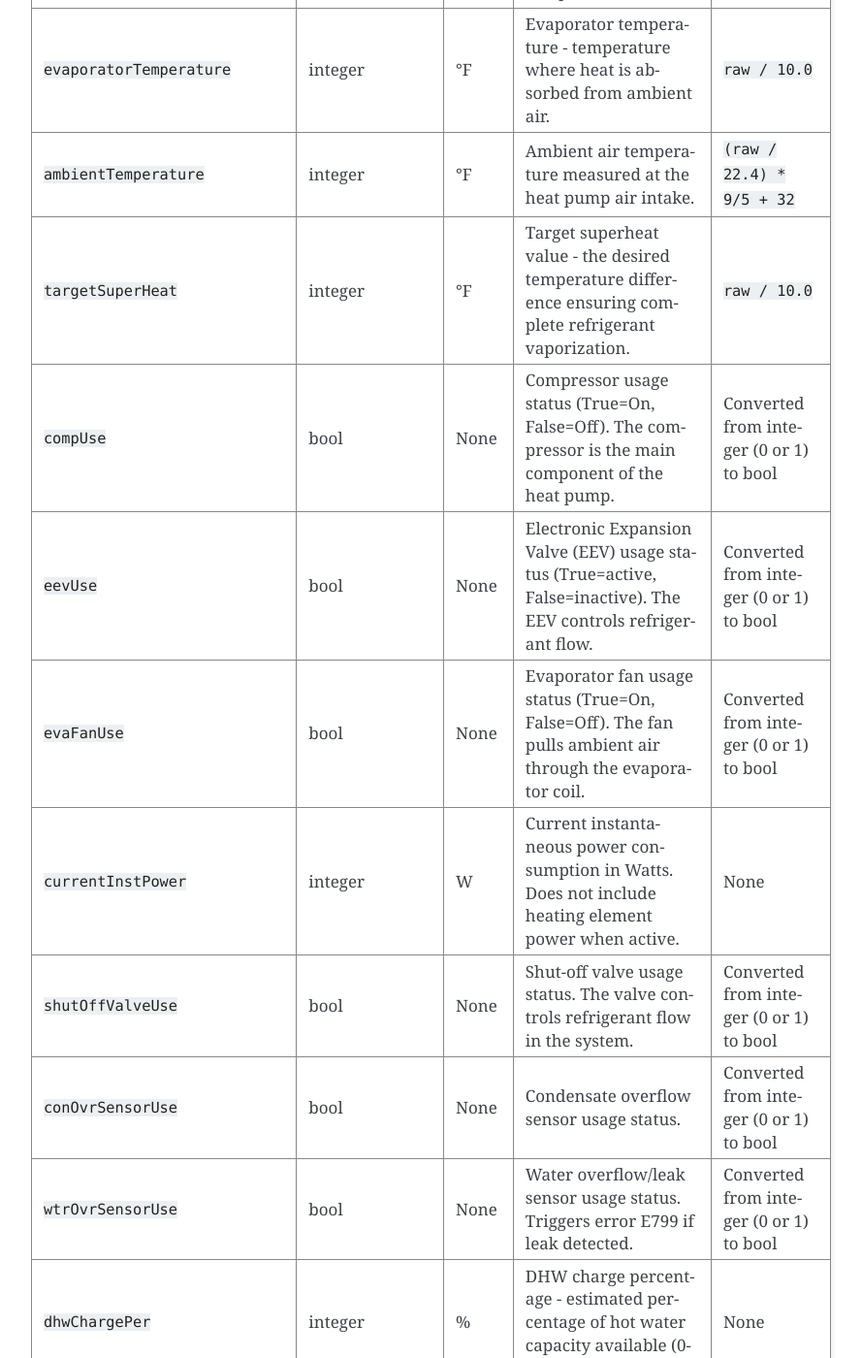
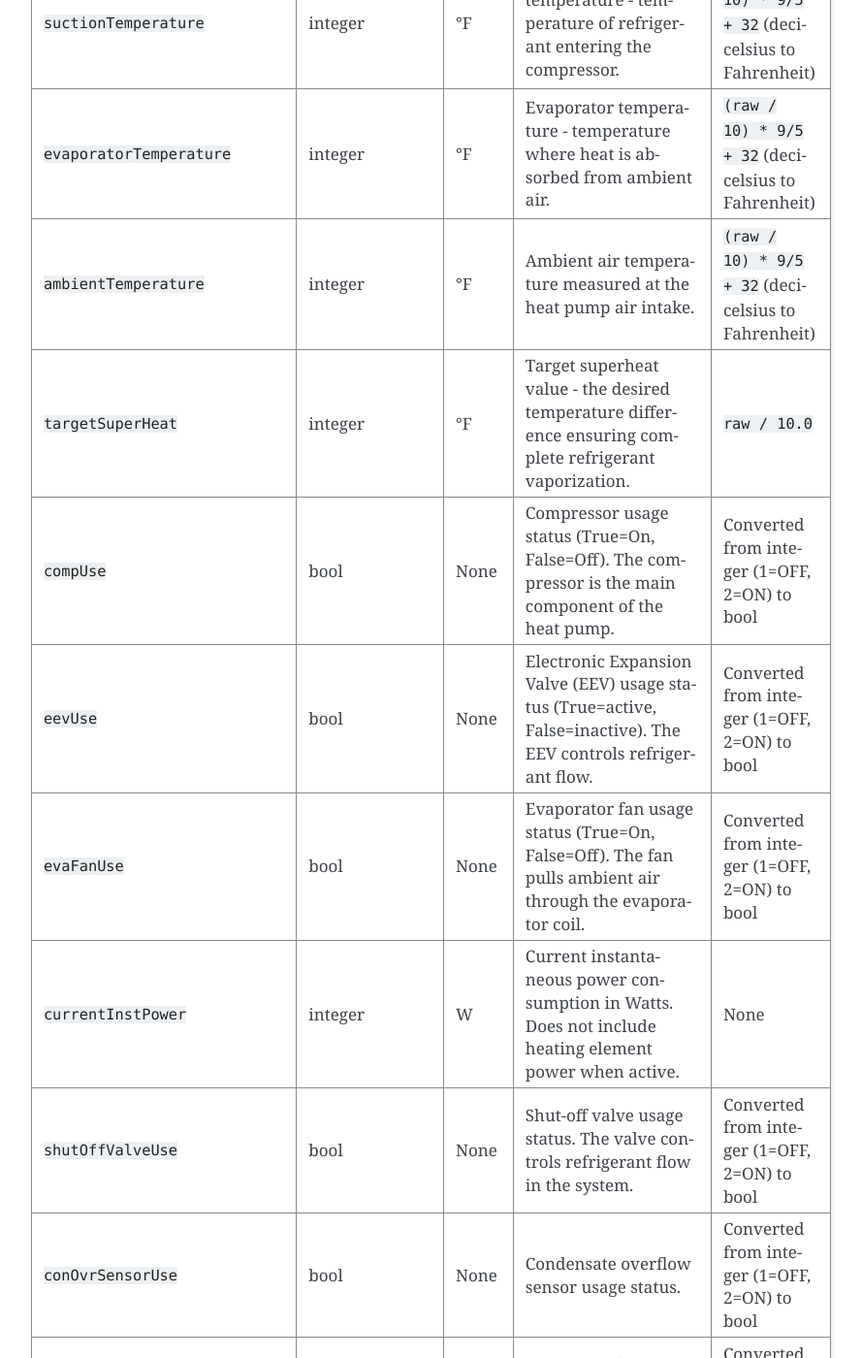
Before and after one commit to eman/nwp500-python, a Sphinx documentation site: the page built from docs/DEVICE_STATUS_FIELDS.rst, in a window 1280 px wide and 1400 px high, scrolled down 3293 px. Shown: the whole window at 97% size, without its empty margins (338-1227 px from the left). Built offline with Sphinx 7.4.7, drawn with Linux system fonts in a browser that asks for light colours; some of the changed text lies outside the part shown.

Commit message:
data conversion fixes and related documentation updates

```diff
--- a/docs/DEVICE_STATUS_FIELDS.rst
+++ b/docs/DEVICE_STATUS_FIELDS.rst
@@ -32,7 +32,7 @@ This document lists the fields found in the ``status`` object of device status m
      - bool
      - None
      - Indicates if the device has recently reloaded or restarted.
-     - Converted from integer (0 or 1) to bool
+     - Converted from integer (1=OFF, 2=ON) to bool
    * - ``errorCode``
      - integer
      - None
@@ -52,22 +52,22 @@ This document lists the fields found in the ``status`` object of device status m
      - bool
      - None
      - Indicates if the device is currently performing heating operations (True=busy, False=idle).
-     - Converted from integer (0 or 1) to bool
+     - Converted from integer (1=OFF, 2=ON) to bool
    * - ``freezeProtectionUse``
      - bool
      - None
      - Whether freeze protection is active. When tank water temperature falls below 43°F (6°C), the electric heater activates to prevent freezing.
-     - Converted from integer (0 or 1) to bool
+     - Converted from integer (1=OFF, 2=ON) to bool
    * - ``dhwUse``
      - bool
      - None
      - Domestic Hot Water (DHW) usage status - indicates if hot water is currently being drawn from the tank.
-     - Converted from integer (0 or 1) to bool
+     - Converted from integer (1=OFF, 2=ON) to bool
    * - ``dhwUseSustained``
      - bool
      - None
      - Sustained DHW usage status - indicates prolonged hot water usage.
-     - Converted from integer (0 or 1) to bool
+     - Converted from integer (1=OFF, 2=ON) to bool
    * - ``dhwTemperature``
      - integer
      - °F
@@ -82,7 +82,7 @@ This document lists the fields found in the ``status`` object of device status m
      - bool
      - None
      - Whether a program reservation (scheduled operation) is in use.
-     - Converted from integer (0 or 1) to bool
+     - Converted from integer (1=OFF, 2=ON) to bool
    * - ``smartDiagnostic``
      - integer
      - None
@@ -107,7 +107,7 @@ This document lists the fields found in the ``status`` object of device status m
      - bool
      - None
      - Whether ECO (Energy Cut Off) safety feature has been triggered. The ECO switch is a high-temperature safety limit.
-     - Converted from integer (0 or 1) to bool
+     - Converted from integer (1=OFF, 2=ON) to bool
    * - ``dhwTargetTemperatureSetting``
      - integer
      - °F
@@ -127,22 +127,22 @@ This document lists the fields found in the ``status`` object of device status m
      - integer
      - °F
      - Compressor discharge temperature - temperature of refrigerant leaving the compressor.
-     - ``raw / 10.0``
+     - ``(raw / 10) * 9/5 + 32`` (decicelsius to Fahrenheit)
    * - ``suctionTemperature``
      - integer
      - °F
      - Compressor suction temperature - temperature of refrigerant entering the compressor.
-     - ``raw / 10.0``
+     - ``(raw / 10) * 9/5 + 32`` (decicelsius to Fahrenheit)
    * - ``evaporatorTemperature``
      - integer
      - °F
      - Evaporator temperature - temperature where heat is absorbed from ambient air.
-     - ``raw / 10.0``
+     - ``(raw / 10) * 9/5 + 32`` (decicelsius to Fahrenheit)
    * - ``ambientTemperature``
      - integer
      - °F
      - Ambient air temperature measured at the heat pump air intake.
-     - ``(raw / 22.4) * 9/5 + 32``
+     - ``(raw / 10) * 9/5 + 32`` (decicelsius to Fahrenheit)
    * - ``targetSuperHeat``
      - integer
      - °F
@@ -152,17 +152,17 @@ This document lists the fields found in the ``status`` object of device status m
      - bool
      - None
      - Compressor usage status (True=On, False=Off). The compressor is the main component of the heat pump.
-     - Converted from integer (0 or 1) to bool
+     - Converted from integer (1=OFF, 2=ON) to bool
    * - ``eevUse``
      - bool
      - None
      - Electronic Expansion Valve (EEV) usage status (True=active, False=inactive). The EEV controls refrigerant flow.
-     - Converted from integer (0 or 1) to bool
+     - Converted from integer (1=OFF, 2=ON) to bool
    * - ``evaFanUse``
      - bool
      - None
      - Evaporator fan usage status (True=On, False=Off). The fan pulls ambient air through the evaporator coil.
-     - Converted from integer (0 or 1) to bool
+     - Converted from integer (1=OFF, 2=ON) to bool
    * - ``currentInstPower``
      - integer
      - W
@@ -172,17 +172,17 @@ This document lists the fields found in the ``status`` object of device status m
      - bool
      - None
      - Shut-off valve usage status. The valve controls refrigerant flow in the system.
-     - Converted from integer (0 or 1) to bool
+     - Converted from integer (1=OFF, 2=ON) to bool
    * - ``conOvrSensorUse``
      - bool
      - None
      - Condensate overflow sensor usage status.
-     - Converted from integer (0 or 1) to bool
+     - Converted from integer (1=OFF, 2=ON) to bool
    * - ``wtrOvrSensorUse``
      - bool
      - None
      - Water overflow/leak sensor usage status. Triggers error E799 if leak detected.
-     - Converted from integer (0 or 1) to bool
+     - Converted from integer (1=OFF, 2=ON) to bool
    * - ``dhwChargePer``
      - integer
      - %
@@ -212,7 +212,7 @@ This document lists the fields found in the ``status`` object of device status m
      - bool
      - None
      - Whether anti-legionella function is enabled.
-     - Converted from integer (0 or 1) to bool
+     - Converted from integer (1=OFF, 2=ON) to bool
    * - ``antiLegionellaPeriod``
      - integer
      - days
@@ -222,7 +222,7 @@ This document lists the fields found in the ``status`` object of device status m
      - bool
      - None
      - Whether the anti-legionella function is busy.
-     - Converted from integer (0 or 1) to bool
+     - Converted from integer (1=OFF, 2=ON) to bool
    * - ``programReservationType``
      - integer
      - None
@@ -247,12 +247,12 @@ This document lists the fields found in the ``status`` object of device status m
      - bool
      - None
      - Whether the error buzzer is enabled.
-     - Converted from integer (0 or 1) to bool
+     - Converted from integer (1=OFF, 2=ON) to bool
    * - ``currentHeatUse``
      - bool
      - None
      - Current heat usage.
-     - Converted from integer (0 or 1) to bool
+     - Converted from integer (1=OFF, 2=ON) to bool
    * - ``currentInletTemperature``
      - float
      - °F
@@ -302,27 +302,27 @@ This document lists the fields found in the ``status`` object of device status m
      - integer
      - °F
      - Current superheat value - actual temperature difference between suction and evaporator temperatures.
-     - ``raw / 10.0``
+     - ``(raw / 10) * 9/5 + 32`` (decicelsius to Fahrenheit)
    * - ``heatUpperUse``
      - bool
      - None
      - Upper electric heating element usage status (True=On, False=Off). Power: 3,755W @ 208V or 5,000W @ 240V.
-     - Converted from integer (0 or 1) to bool
+     - Converted from integer (1=OFF, 2=ON) to bool
    * - ``heatLowerUse``
      - bool
      - None
      - Lower electric heating element usage status (True=On, False=Off). Power: 3,755W @ 208V or 5,000W @ 240V.
-     - Converted from integer (0 or 1) to bool
+     - Converted from integer (1=OFF, 2=ON) to bool
    * - ``scaldUse``
      - bool
      - None
      - Scald protection active status. Displays warning when water temperature reaches levels that could cause scalding.
-     - Converted from integer (0 or 1) to bool
+     - Converted from integer (1=OFF, 2=ON) to bool
    * - ``airFilterAlarmUse``
      - bool
      - None
      - Air filter alarm usage - indicates if air filter maintenance reminder is enabled.
-     - Converted from integer (0 or 1) to bool
+     - Converted from integer (1=OFF, 2=ON) to bool
    * - ``airFilterAlarmPeriod``
      - integer
      - hours
```
Also changed, not shown: 1 other file.
